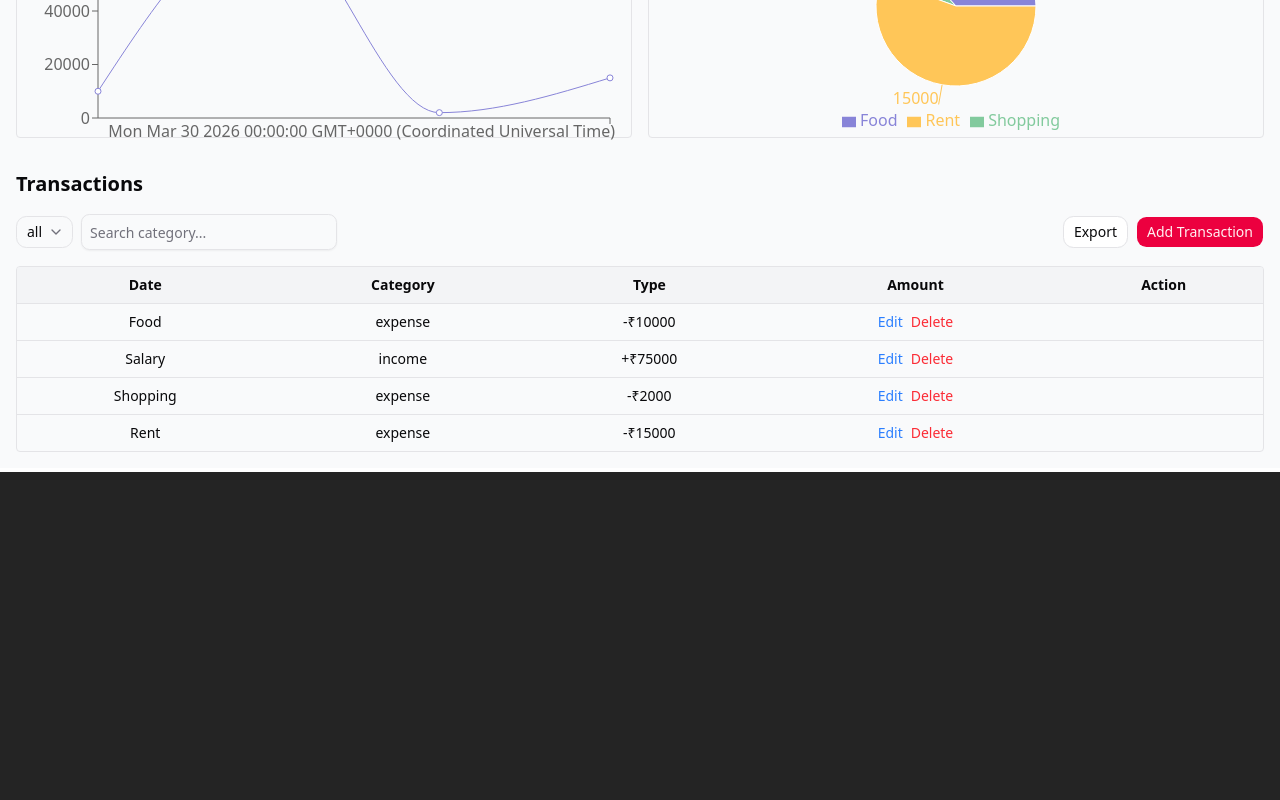
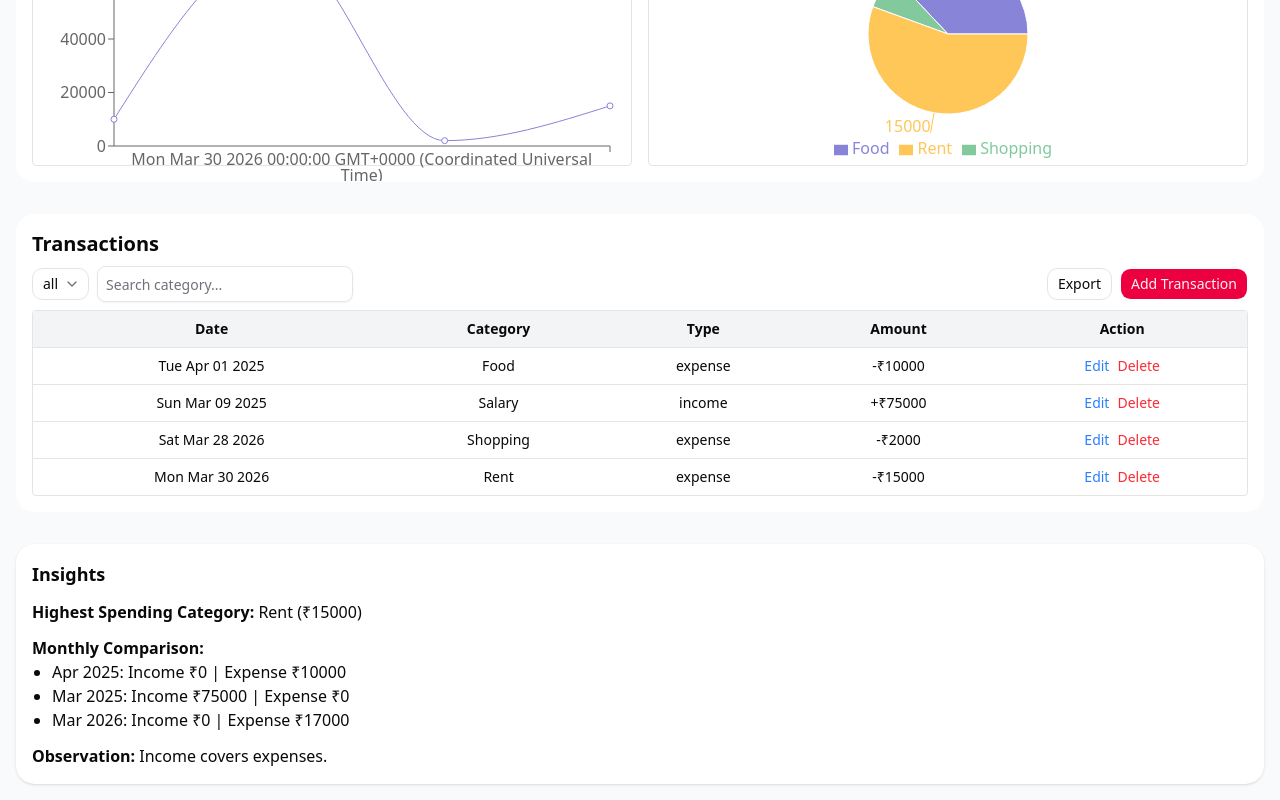
Before and after one commit to PriDebnath/zorvyn-assessment, a React (Vite) app: page / in a window 1280 px wide. Shown: the part 328-1128 px from the top of the page. Before the commit the page ends 800 px from the top, so only its background shows below. Built offline with nearby package versions, Linux system fonts and the light colour scheme.

Commit message:
enhance ui

```diff
--- /dev/null
+++ b/src/feature/dashboard/component/insights/insights.tsx
@@ -0,0 +1,91 @@
+import React, { useMemo } from "react";
+import type { Transaction } from "@/store/transaction.store";
+
+interface Props {
+  transactions: Transaction[];
+}
+
+function InsightsComponent({ transactions }: Props) {
+  // 1️⃣ Highest Spending Category
+  const highestCategory = useMemo(() => {
+    const totals: Record<string, number> = {};
+
+    transactions
+      .filter((t) => t.type === "expense")
+      .forEach((t) => {
+        totals[t.category] = (totals[t.category] || 0) + t.amount;
+      });
+
+    const [category, amount] = Object.entries(totals).reduce(
+      (max, curr) => (curr[1] > max[1] ? curr : max),
+      ["", 0]
+    );
+
+    return { category, amount };
+  }, [transactions]);
+
+  // 2️⃣ Monthly Comparison (income vs expense per month)
+  const monthlyComparison = useMemo(() => {
+    const data: Record<string, { income: number; expense: number }> = {};
+
+    transactions.forEach((t) => {
+      const key = t.date.toLocaleString("default", {
+        month: "short",
+        year: "numeric",
+      });
+
+      if (!data[key]) {
+        data[key] = { income: 0, expense: 0 };
+      }
+
+      data[key][t.type] += t.amount;
+    });
+
+    return data;
+  }, [transactions]);
+
+  // 3️⃣ Simple Observation
+  const observation = useMemo(() => {
+    const income = transactions
+      .filter((t) => t.type === "income")
+      .reduce((sum, t) => sum + t.amount, 0);
+
+    const expense = transactions
+      .filter((t) => t.type === "expense")
+      .reduce((sum, t) => sum + t.amount, 0);
+
+    if (expense > income) return "Expenses are higher than income.";
+    return "Income covers expenses.";
+  }, [transactions]);
+
+  return (
+    <div className="bg-white shadow rounded-2xl p-4 space-y-3">
+      <h2 className="text-lg font-semibold">Insights</h2>
+
+      {/* Highest Spending Category */}
+      <p>
+        <strong>Highest Spending Category:</strong>{" "}
+        {highestCategory.category} (₹{highestCategory.amount})
+      </p>
+
+      {/* Monthly Comparison */}
+      <div>
+        <strong>Monthly Comparison:</strong>
+        <ul className="ml-5 list-disc">
+          {Object.entries(monthlyComparison).map(([month, val]) => (
+            <li key={month}>
+              {month}: Income ₹{val.income} | Expense ₹{val.expense}
+            </li>
+          ))}
+        </ul>
+      </div>
+
+      {/* Observation */}
+      <p>
+        <strong>Observation:</strong> {observation}
+      </p>
+    </div>
+  );
+}
+
+export default React.memo(InsightsComponent);
--- a/src/feature/dashboard/component/transaction/transaction.tsx
+++ b/src/feature/dashboard/component/transaction/transaction.tsx
@@ -37,8 +37,7 @@ function TransactionComponent(props: Props) {
     }, [search, filter, transactions]);
 
     return (
-        <div className="space-y-4" id="Transaction">
-            <h2 className="text-xl font-semibold">Transactions</h2>
+        <>
             <div className="flex justify-between">
                 <div className="flex gap-2 items-center">
                     <SelectTransaction
@@ -83,9 +82,12 @@ function TransactionComponent(props: Props) {
                             </tr>
                         </thead>
                         <tbody>
-                            {filteredTx.map((tx) => (
+                            {filteredTx.map((tx) => {
+                                console.log(tx);
+                                let date = new Date(tx.date)
+                                return (
                                     <tr key={"tx" + tx.id} className="text-center border-t">
-                                    {/* <td className="p-2">{tx.date?.toDateString()}</td> */}
+                                        <td className="p-2">{date?.toDateString()}</td>
                                         <td className="p-2">{tx.category}</td>
                                         <td className="p-2">{tx.type}</td>
                                         <td className="p-2">
@@ -98,14 +100,13 @@ function TransactionComponent(props: Props) {
                                             </td>
                                         )}
                                     </tr>
-                            ))}
+                                )
+                            })}
                         </tbody>
                     </table>
                 )}
             </div>
-
-
-        </div>
+        </>
     )
 }
 
--- a/src/feature/dashboard/summary/summary.tsx
+++ b/src/feature/dashboard/summary/summary.tsx
@@ -2,11 +2,11 @@ import React, { useMemo } from "react";
 import SummaryCard from "./summary-card";
 import type { Transaction } from "@/store/transaction.store";
 
-interface Props{
+interface Props {
     transactions: Transaction[];
 }
 
-function SummaryComponent(props: Props){
+function SummaryComponent(props: Props) {
     const { transactions } = props
 
     const income = useMemo(
@@ -32,7 +32,7 @@ function SummaryComponent(props: Props){
         }, [transactions])
 
     const balance = income - expense;
-    return(
+    return (
         <div className="grid grid-cols-1 md:grid-cols-3 gap-4">
             <SummaryCard title="Total Balance" value={balance} />
             <SummaryCard title="Income" value={income} />
--- a/src/page/dashboard/dashboard.tsx
+++ b/src/page/dashboard/dashboard.tsx
@@ -1,10 +1,10 @@
 import React, { useEffect, useMemo, useState } from "react";
 import SummaryComponent from "@/feature/dashboard/summary/summary";
 import Setting from "@/feature/dashboard/component/setting/setting";
+import InsightsComponent from "@/feature/dashboard/component/insights/insights";
 import { useTransactionStore, type Transaction } from "@/store/transaction.store";
 import TransactionComponent from "@/feature/dashboard/component/transaction/transaction";
 import VisualizationComponent from "@/feature/dashboard/component/visualization/visualization";
-
 
 export default function Dashboard() {
   const { transactions } = useTransactionStore()
@@ -12,15 +12,24 @@ export default function Dashboard() {
   return (
     <div className="  flex flex-col bg-gray-50">
 
-      <div className="flex justify-between bg-gray-200 p-2 sticky top-0 shadow-lg">
+      <div className="flex justify-between bg-gray-200 p-2 sticky z-50 top-0 shadow-lg">
         <h1 className="">Finance Dashboard</h1>
         <Setting />
       </div>
 
       <div className="p-4 flex flex-col gap-8">
+        <div className="bg-white p-4 rounded-2xl flex flex-col gap-2">
+          <h2 className="text-xl font-semibold">Overview</h2>
         <SummaryComponent transactions={transactions} />
         <VisualizationComponent transactions={transactions} />
+        </div>
+
+         <div className=" bg-white p-4 rounded-2xl flex flex-col gap-2 "  >
+            <h2 className="text-xl font-semibold">Transactions</h2>
         <TransactionComponent transactions={transactions} />
+ </div>
+                <InsightsComponent transactions={transactions} />
+
       </div>
 
     </div>
```
Lines whose indentation alone changed are shown as unchanged.
